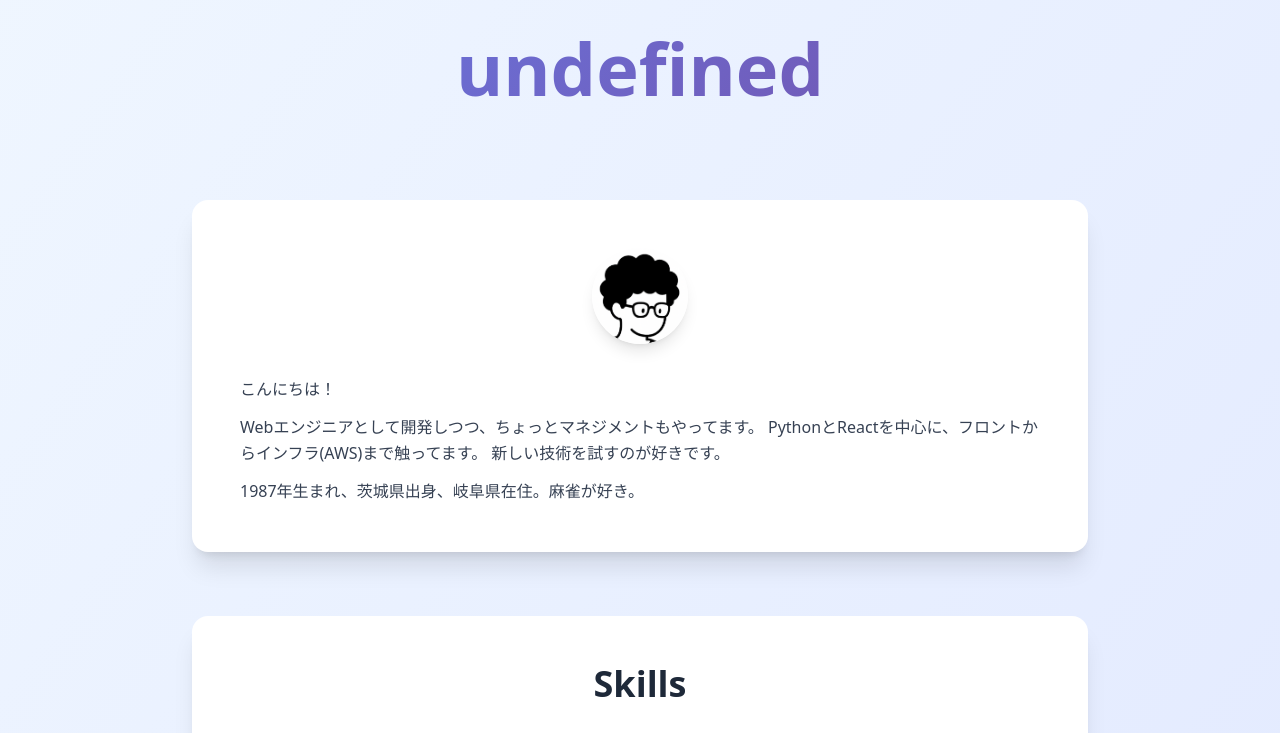
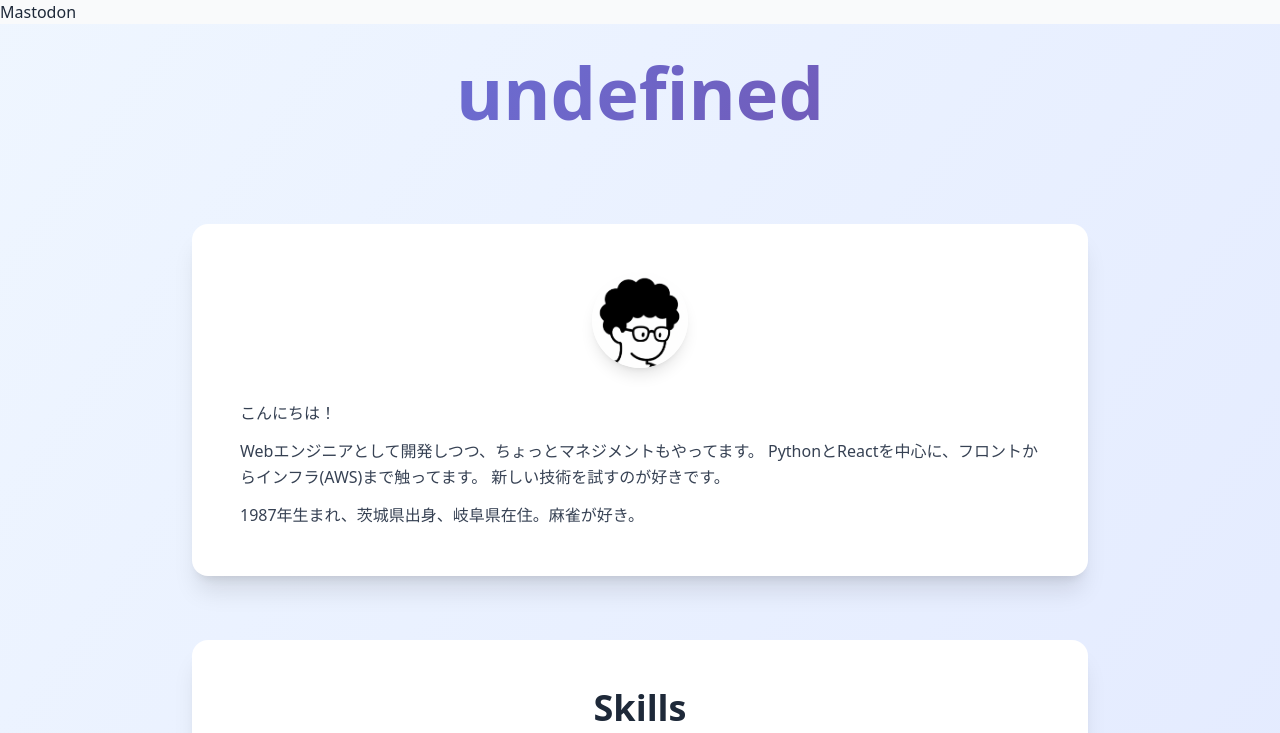
Before and after one commit to tnmt-1/choromoto.com, a website built with Vite: page index.html in a window 1280 px wide. Shown: the top 733 px of the page. Built offline with nearby package versions, Linux system fonts and the light colour scheme; no server answers.

Commit message:
link mastodon

```diff
--- a/index.html
+++ b/index.html
@@ -8,6 +8,9 @@
     <link rel="icon" href="/favicon.ico" sizes="any">
     <link rel="apple-touch-icon" href="/favicon.ico">
 
+    <!-- Social Media -->
+    <a rel="me" href="https://fedibird.com/@choromoto">Mastodon</a>
+
     <!-- SEO tags will be injected by vite-plugin-html -->
   </head>
   <body class="bg-gray-50 text-gray-800">
```
